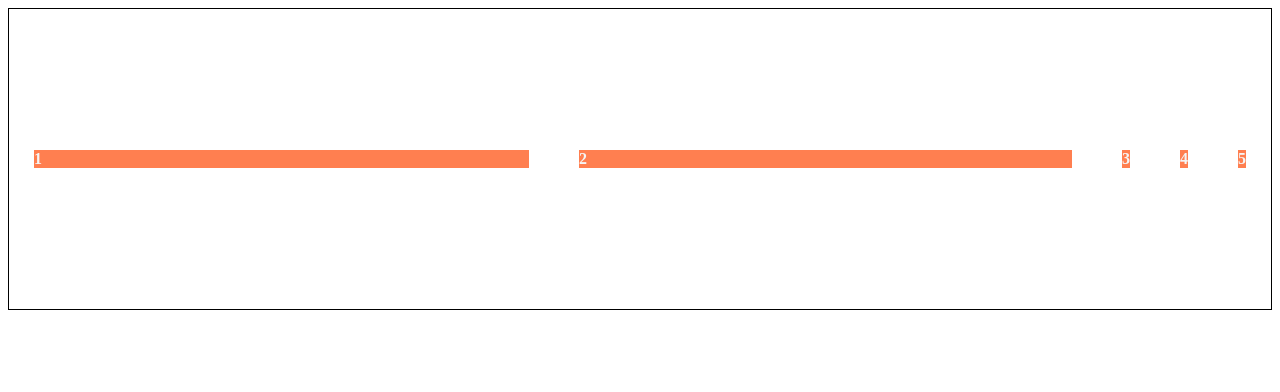
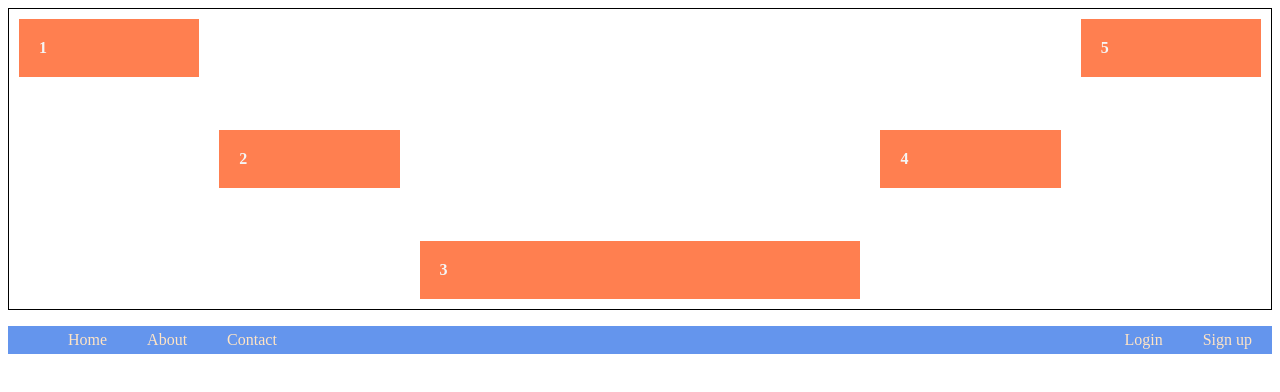
Before and after one commit to balajinikhil/CSS-VideoLab, a plain HTML site: page 3.Flexbox/3.item-allignment.html in a window 1280 px wide. Drawn offline with Linux system fonts and the light colour scheme.

Commit message:
complete

```diff
--- a/3.Flexbox/3.item-allignment.html
+++ b/3.Flexbox/3.item-allignment.html
@@ -15,5 +15,15 @@
       <h4 class="four">4</h4>
       <h4 class="five">5</h4>
     </div>
+
+    <nav class="navigate">
+      <ul>
+        <li><a href="#">Home</a></li>
+        <li><a href="#">About</a></li>
+        <li><a href="#">Contact</a></li>
+        <li><a href="#">Login</a></li>
+        <li><a href="#">Sign up</a></li>
+      </ul>
+    </nav>
   </body>
 </html>
--- a/3.Flexbox/CSS/3.item-alignment.css
+++ b/3.Flexbox/CSS/3.item-alignment.css
@@ -1,7 +1,8 @@
 h4 {
   background: coral;
   color: whitesmoke;
-  margin: 25px;
+  margin: 10px;
+  padding: 20px;
 }
 
 .container {
@@ -15,12 +16,58 @@ h4 {
 .one {
   flex-basis: 10px;
   flex-grow: 1;
+  flex-shrink: 3;
+  align-self: flex-start;
 }
 
 .two {
+  flex-basis: 10px;
   flex-grow: 1;
+  flex-shrink: 0;
+  align-self: center;
 }
 
 .three {
+  flex-basis: 10px;
+  flex-grow: 3;
+  flex-shrink: 0;
+  align-self: flex-end;
+}
+
+.four {
+  flex-basis: 10px;
+  flex-grow: 1;
+  flex-shrink: 0;
+  align-self: center;
+}
+
+.five {
+  flex-basis: 10px;
+  flex-grow: 1;
   flex-shrink: 1;
+  align-self: flex-start;
 }
+
+/* Short Hand
+flex:grow shrink basis */
+
+ul {
+  display: flex;
+  background: cornflowerblue;
+  justify-content: space-around;
+  flex-wrap: wrap;
+}
+
+li {
+  margin: 5px 20px;
+  list-style: none;
+}
+
+a {
+  color: bisque;
+  text-decoration: none;
+}
+
+li:nth-child(4) {
+  margin-left: auto;
+}
--- /dev/null
+++ b/4.Grid/CSS/container-element.css
@@ -0,0 +1,106 @@
+/*Flex vs Grid
+Both are display method which is used to make conventional methods easier
+
+Flex although has few height properties focous more towards width of an item
+
+Grid focous on both height and width of an element
+
+CSS Grid
+Just like flex grid also has two main parts
+1.container - which hold all the element i.e parent
+2.Item - all the elements inside container i.e child
+
+CSS grid include
+
+parent/container{
+    display:grid;
+}
+
+Rows and Columns
+We can assign number of rows or columns layout we want can tell the distance between them
+
+auto: will assign equal distance between the elements
+
+grid-template-rows:1stRowSize 2ndRowSize
+
+*/
+
+.container {
+  padding: 20px;
+  border: 2px solid black;
+  height: 300px;
+  display: grid;
+
+  grid-template-columns: auto auto auto;
+  grid-template-rows: auto auto;
+}
+
+h4 {
+  margin: 10px;
+  text-align: center;
+  background: chartreuse;
+  padding: 20px;
+}
+
+/* justify-content
+just like flex box to arrange items horizontal  */
+
+.container {
+  justify-content: start; /*default*/
+  justify-content: center;
+  justify-content: end;
+  justify-content: space-around;
+  justify-content: space-evenly;
+}
+
+/* align-content
+to align items in verticall manner */
+
+.container {
+  align-content: start;
+  align-content: end;
+  align-content: space-between;
+  align-content: space-evenly;
+  align-content: space-around;
+}
+
+/*Row and Column gap
+We can specify the gap between elements columns and rows
+grid-column-gap:size
+grid-row-gap:size
+*/
+
+.container {
+  grid-column-gap: 150px;
+  grid-row-gap: 200px;
+  /*short-hand
+            row     column*/
+  grid-gap: 200px 150px;
+}
+
+/* Items
+
+Row and Column Lines
+A grid layout consits of column lines and row lines which makes up the layout all comands works on this as the core
+
+We can modify elements position by refering to the grid layout
+
+grid-column:startPoint/endPoint or span length
+grid-row:startPoint/endPoint or span length
+*/
+
+h4:first-child {
+  grid-column: 1 / span 2;
+  grid-row: 2/3;
+  /* starts from 1st column and ends at 3rd column */
+  /* starts from 2nd row and ends at 3rd row
+  rest of the elements are pushed down*/
+}
+
+/* grid area
+Short-hand
+grid-area: rowStartpt/colStartpt rowEndpt/colEndpt;*/
+
+h4:first-child {
+  grid-area: 2/1 3/3;
+}
--- /dev/null
+++ b/5.Transition/transition.css
@@ -0,0 +1,51 @@
+/*Transition Property
+To make physical and positional changes dynamically to some extent transition property is used
+
+transition: property duration style delay;
+
+*/
+
+body {
+  min-height: 90vh;
+  display: flex;
+  justify-content: center;
+  align-items: center;
+}
+.btn {
+  background: palevioletred;
+  color: azure;
+  border: none;
+  padding: 25px;
+  transition: all 2s ease-in-out 30ms;
+}
+
+.btn:hover {
+  background: white;
+}
+
+/* transform                ACCEPTS +VE AND -VE VALUES
+Physical
+It is a property which has methods which we call to change physical properties
+1.transform:translate(Xaxis Yaxis)
+2.transform:scale(Xaxis Yaxis)
+*/
+
+.btn {
+  transform: translate(-20px, 20px);
+  transform: scale(2);
+}
+
+/* transform                     ACCEPTS +VE AND -VE VALUES
+Rotational
+To change the rotational axis of the element degree is the unit in which the values are used
+transform:rotate( deg)
+transform:skew( deg)
+ */
+
+.btn {
+  transform: rotate(25deg);
+  transform: skew(-15deg);
+}
+
+/* shorthand for transform methods
+transform:matrix(scaleX, skewY, skewX, scaleY, transformX, transformY) */
```
Also changed, not shown: 4.Grid/container-element.html (added, +20 -0 lines), 5.Transition/transition.html (added, +13 -0 lines), 6.Animations/animation.css (added, +24 -0 lines), 6.Animations/animation.html (added, +13 -0 lines), Readme.txt.
